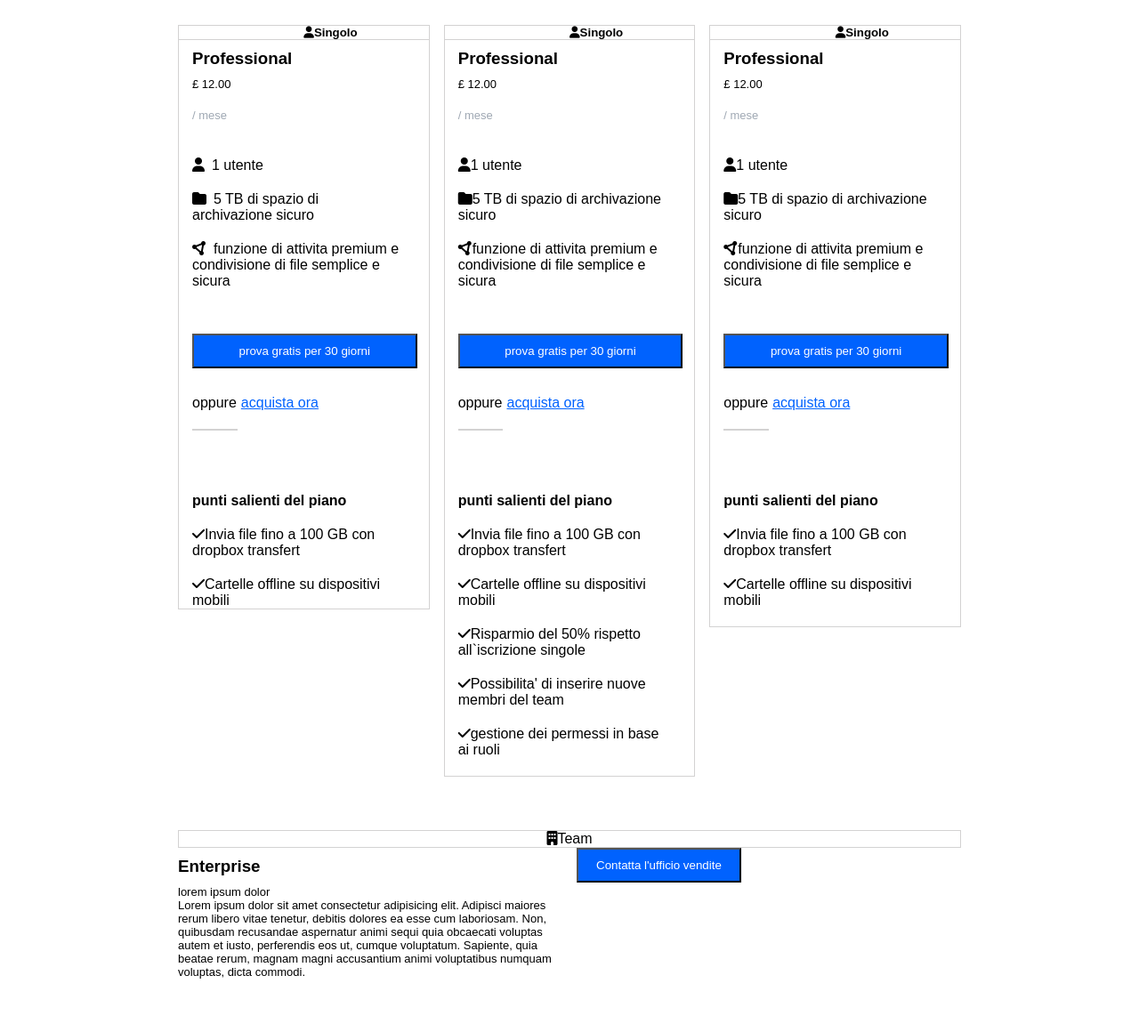
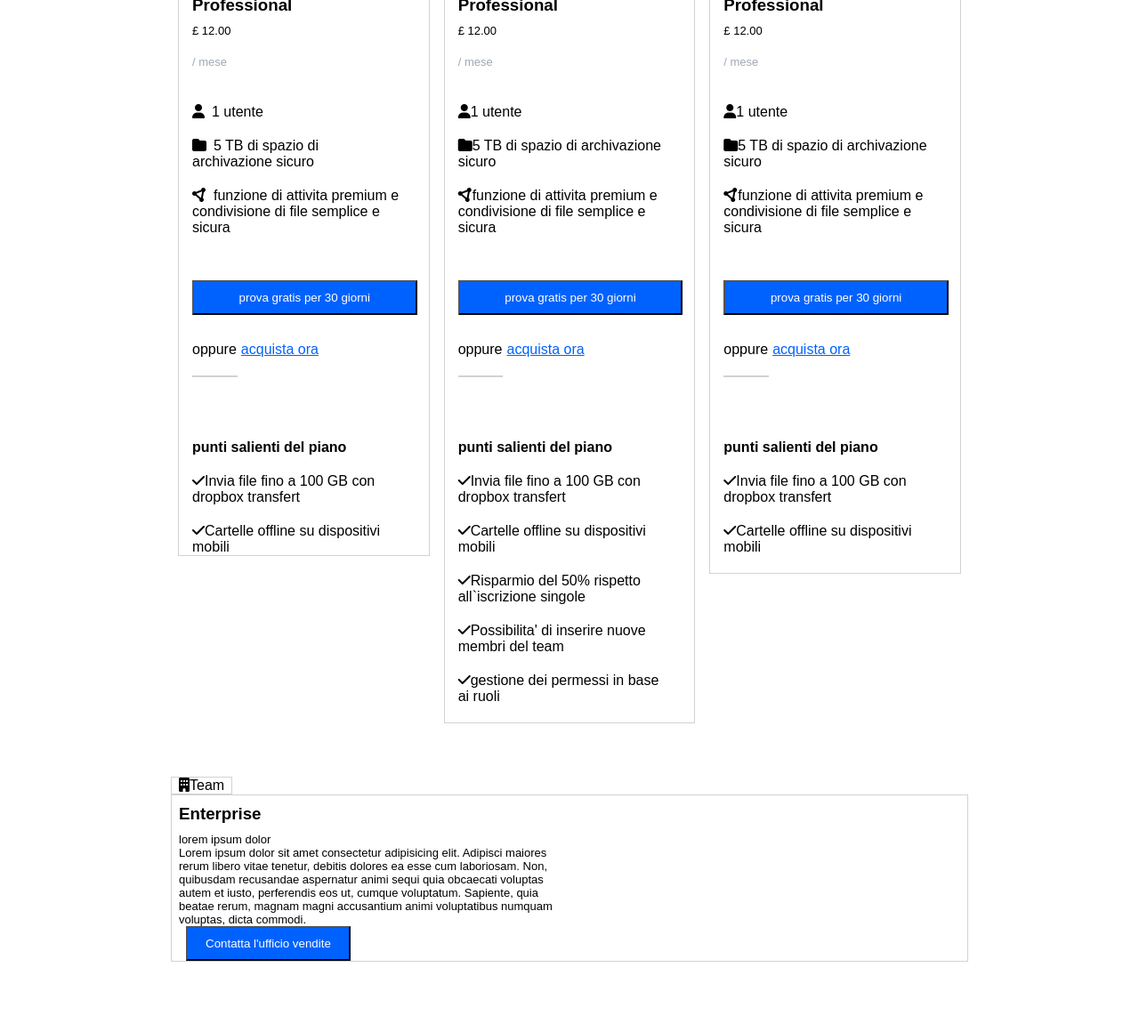
Before and after one commit to Fabio-Moschella/htmlcss-dropbox, a plain HTML site: page index.html in a window 1280 px wide. Shown: the part 755-1915 px from the top of the page at 89% size. After the commit the page ends 1866 px from the top, so only its background shows below. Drawn offline with Linux system fonts and the light colour scheme.

Commit message:
add enterprise plan

```diff
--- a/css/style.css
+++ b/css/style.css
@@ -62,12 +62,10 @@ img {
 
 .col-1-1 {
   width: 100%;
-  padding-bottom: 30px;
 }
 
 .col-1-2 {
   width: calc(100% / 2);
-  padding-bottom: 30px;
 }
 .col-1-3 {
   width: calc(100% / 3);
@@ -93,9 +91,7 @@ p {
   font-size: small;
   font-weight: 300;
 }
-.pad-left-mid {
-  padding: 0px 50%;
-}
+
 .icon-pad {
   padding-right: 8px;
 }
@@ -153,6 +149,7 @@ h3 {
 }
 .plan-header {
   border-bottom: 1px solid#d3d2d2;
+  text-align: center;
 }
 .card-plan {
   border: 1px solid#d3d2d2;
--- a/index.html
+++ b/index.html
@@ -75,9 +75,7 @@
                 <div class="card-plan">
                   <div class="plan-header">
                     <h5>
-                      <i class="fa-solid fa-user pad-left-mid"
-                        ><span>Singolo</span></i
-                      >
+                      <i class="fa-solid fa-user"><span>Singolo</span></i>
                     </h5>
                   </div>
                   <div class="first-sec-users">
@@ -134,9 +132,7 @@
                 <div class="card-plan">
                   <div class="plan-header">
                     <h5>
-                      <i class="fa-solid fa-user pad-left-mid"
-                        ><span>Singolo</span></i
-                      >
+                      <i class="fa-solid fa-user"><span>Singolo</span></i>
                     </h5>
                   </div>
                   <div class="first-sec-users">
@@ -205,9 +201,7 @@
                 <div class="card-plan">
                   <div class="plan-header">
                     <h5>
-                      <i class="fa-solid fa-user pad-left-mid"
-                        ><span>Singolo</span></i
-                      >
+                      <i class="fa-solid fa-user"><span>Singolo</span></i>
                     </h5>
                   </div>
                   <div class="first-sec-users">
@@ -263,29 +257,33 @@
             </div>
           </div>
           <div class="container2">
-            <div class="label-Team">
-              <div>
-                <div><i class="fa-solid fa-building"></i>Team</div>
+            <div class="row">
+              <div class="card-plan">
+                <div class="col-1-1">
+                  <i class="fa-solid fa-building"></i>Team
+                </div>
               </div>
             </div>
             <div class="row">
+              <div class="card-plan">
                 <div class="col-1-2">
                   <div>
                     <h3>Enterprise</h3>
                     <p>lorem ipsum dolor</p>
                     <p>
                       Lorem ipsum dolor sit amet consectetur adipisicing elit.
-                    Adipisci maiores rerum libero vitae tenetur, debitis dolores
-                    ea esse cum laboriosam. Non, quibusdam recusandae aspernatur
-                    animi sequi quia obcaecati voluptas autem et iusto,
-                    perferendis eos ut, cumque voluptatum. Sapiente, quia beatae
-                    rerum, magnam magni accusantium animi voluptatibus numquam
-                    voluptas, dicta commodi.
+                      Adipisci maiores rerum libero vitae tenetur, debitis
+                      dolores ea esse cum laboriosam. Non, quibusdam recusandae
+                      aspernatur animi sequi quia obcaecati voluptas autem et
+                      iusto, perferendis eos ut, cumque voluptatum. Sapiente,
+                      quia beatae rerum, magnam magni accusantium animi
+                      voluptatibus numquam voluptas, dicta commodi.
                     </p>
-                </div>
                   </div>
                   <div class="col-1-2">
                     <button class="btn1">Contatta l'ufficio vendite</button>
+                  </div>
+                </div>
               </div>
             </div>
           </div>
```
Lines whose indentation alone changed are shown as unchanged.
